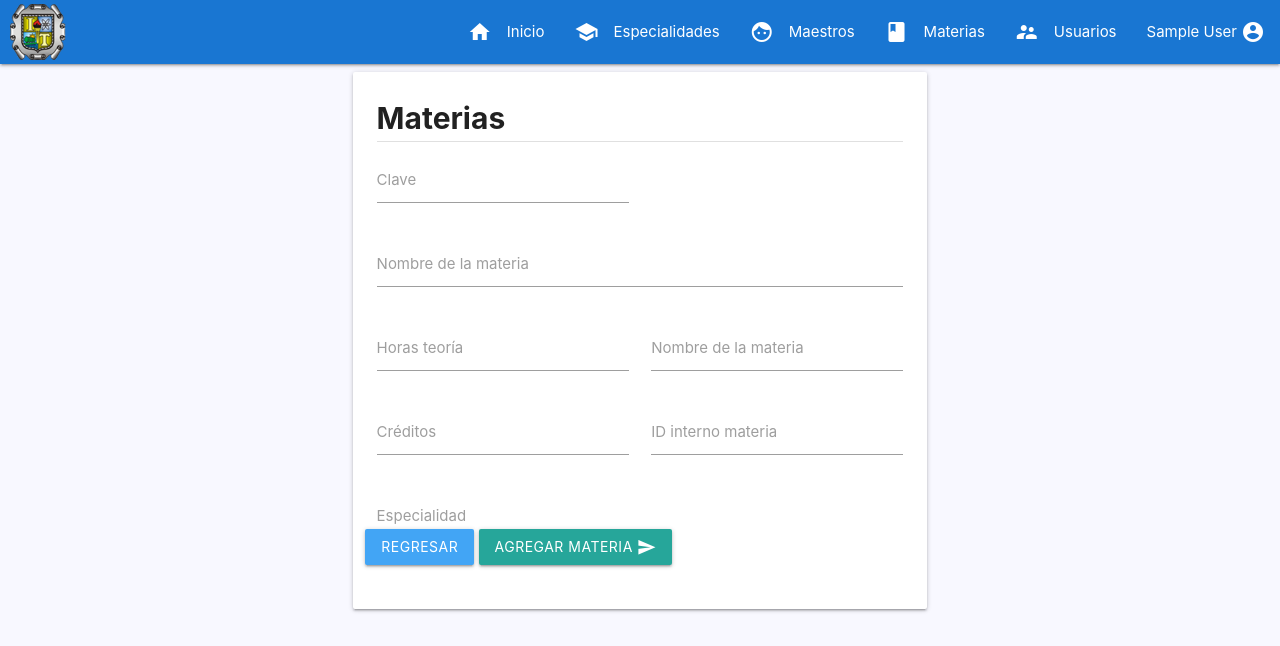
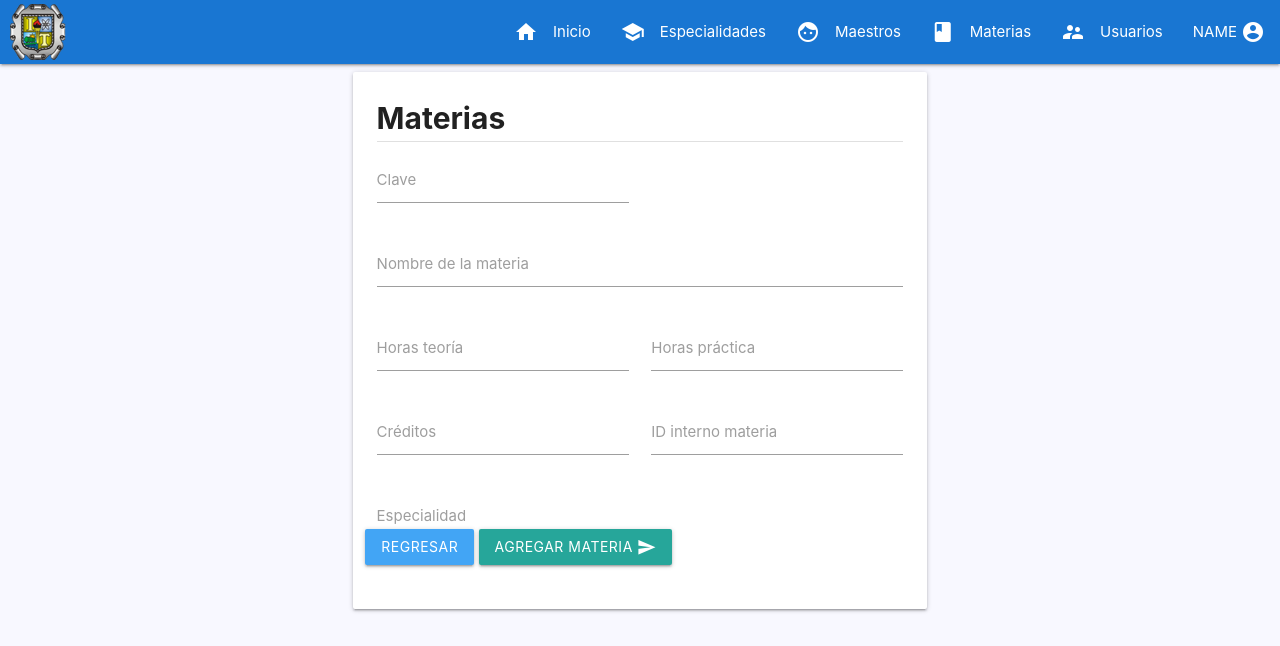
Before and after one commit to DiegoBernal17/EADSystem, a PHP site: page /sistemaEAD/subject.php in a window 1280 px wide. Shown: the top 646 px of the page. Run offline with PHP 8.4, Linux system fonts and the light colour scheme; the visitor is signed in with stand-in values (Sample User, id 1); data that the repository does not hold is empty; some libraries are stand-ins or nearby versions.

Commit message:
Corrección en texto de input al agregar materia

```diff
--- a/subject.php
+++ b/subject.php
@@ -66,7 +66,7 @@
                 </div>
                 <div class="input-field col s6">
                   <input id="hours_practice" type="text" class="number" name="hours_practice" value="<?php echo $Subject->hours_practice ?>" required>
-                  <label for="hours_practice">Nombre de la materia</label>
+                  <label for="hours_practice">Horas práctica</label>
                 </div>
                 <div class="input-field col s6">
                   <input id="credits" type="number" class="validate" name="credits" value="<?php echo $Subject->credits ?>" required>
```
